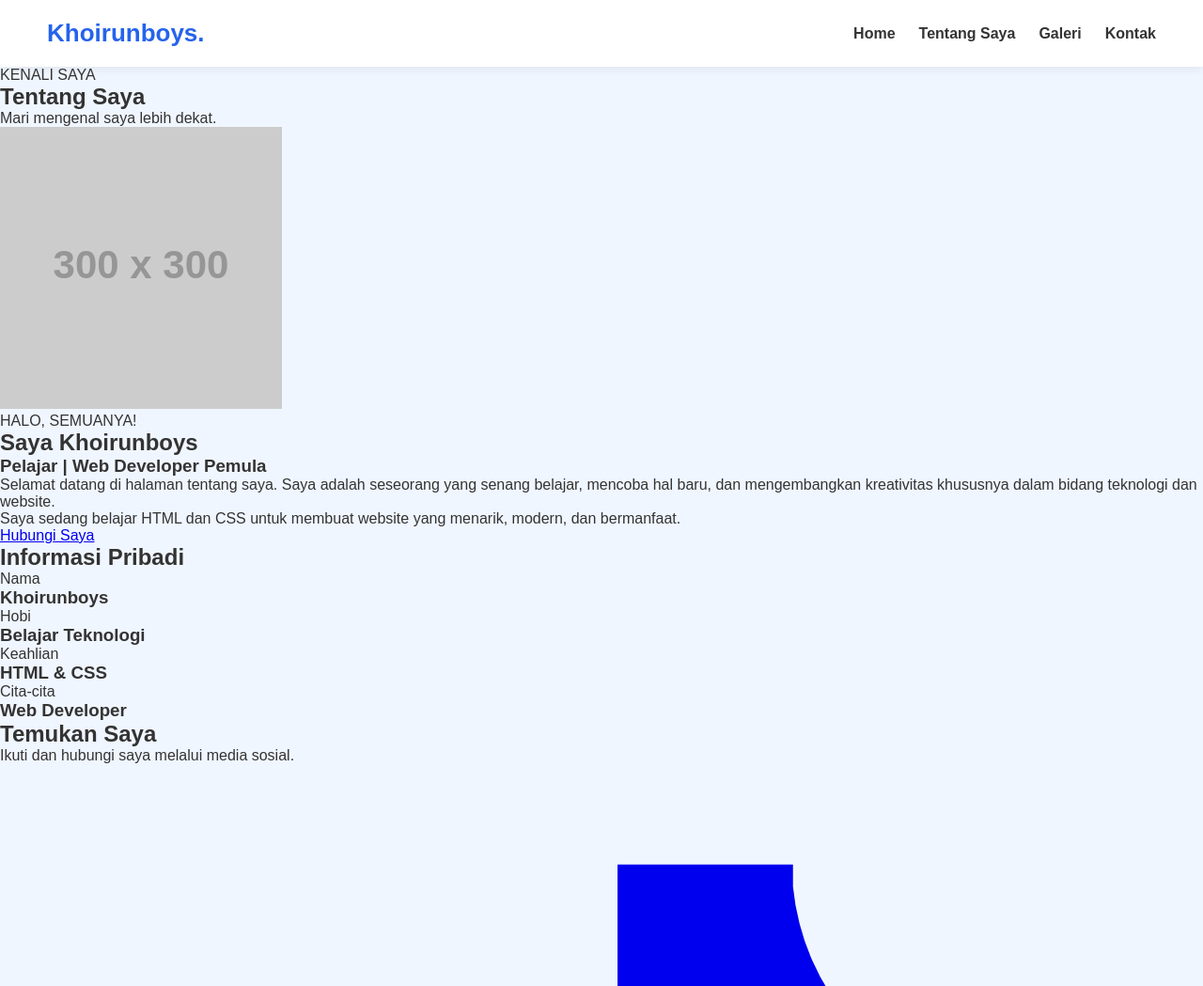
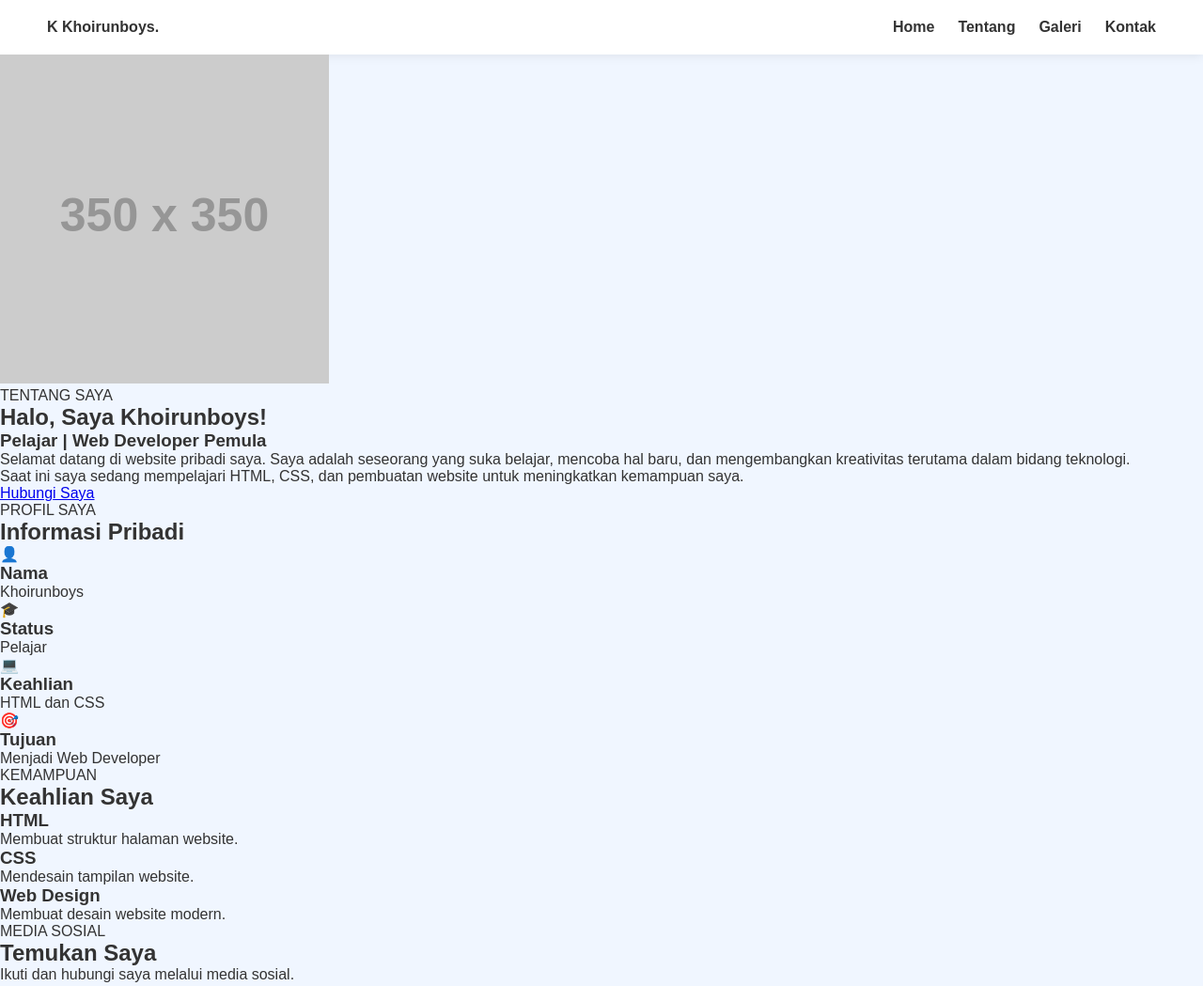
Before and after one commit to khoirunboys/khoirunboys.github.io, a plain HTML site: page tentang.html in a window 1280 px wide. Shown: the top 1049 px of the page at 94% size. Drawn offline with Linux system fonts and the light colour scheme; placeholder pictures from the web are drawn by us.

Commit message:
Update tentang.html

```diff
--- a/tentang.html
+++ b/tentang.html
@@ -4,150 +4,212 @@
 <head>
     <meta charset="UTF-8">
     <meta name="viewport" content="width=device-width, initial-scale=1.0">
-    <title>Tentang Saya - Khoirunboys</title>
+
+    <title>Tentang Saya | Khoirunboys</title>
+
     <link rel="stylesheet" href="style.css">
 </head>
+
 <body>
 
 <!-- NAVBAR -->
 <nav class="navbar">
-    <h2>Khoirunboys.</h2>
 
-    <div>
+    <a href="index.html" class="logo">
+        <span class="logo-icon">K</span>
+        <span>Khoirunboys<span class="blue">.</span></span>
+    </a>
+
+    <div class="nav-menu">
         <a href="index.html">Home</a>
-        <a href="tentang.html" class="active">Tentang Saya</a>
+        <a href="tentang.html" class="active">Tentang</a>
         <a href="galeri.html">Galeri</a>
         <a href="kontak.html">Kontak</a>
     </div>
+
 </nav>
 
-<!-- HALAMAN TENTANG -->
-<section class="about-page">
 
-    <div class="about-heading">
-        <span>KENALI SAYA</span>
-        <h1>Tentang Saya</h1>
-        <p>Mari mengenal saya lebih dekat.</p>
-    </div>
+<!-- HERO TENTANG -->
+<section class="about-hero">
 
-    <div class="profile-card">
+    <div class="about-content">
 
-        <!-- FOTO PROFIL -->
-        <div class="profile-image">
-            <img src="https://placehold.co/300x300/2563eb/ffffff?text=Foto+Saya"
-                 alt="Foto Profil Khoirunboys">
+        <div class="profile-photo">
+            <img
+            src="https://placehold.co/350x350/2563eb/ffffff?text=Foto+Saya"
+            alt="Foto Khoirunboys">
         </div>
 
-        <!-- INFORMASI PROFIL -->
-        <div class="profile-info">
+        <div class="about-text">
 
-            <span class="hello">HALO, SEMUANYA!</span>
+            <span class="label">TENTANG SAYA</span>
 
-            <h2>Saya Khoirunboys</h2>
+            <h1>Halo, Saya <span>Khoirunboys!</span></h1>
 
             <h3>Pelajar | Web Developer Pemula</h3>
 
             <p>
-                Selamat datang di halaman tentang saya.
-                Saya adalah seseorang yang senang belajar,
+                Selamat datang di website pribadi saya.
+                Saya adalah seseorang yang suka belajar,
                 mencoba hal baru, dan mengembangkan kreativitas
-                khususnya dalam bidang teknologi dan website.
+                terutama dalam bidang teknologi.
             </p>
 
             <p>
-                Saya sedang belajar HTML dan CSS untuk membuat
-                website yang menarik, modern, dan bermanfaat.
+                Saat ini saya sedang mempelajari HTML,
+                CSS, dan pembuatan website untuk meningkatkan
+                kemampuan saya.
             </p>
 
-            <a href="kontak.html" class="about-button">
+            <a href="kontak.html" class="btn-about">
                 Hubungi Saya
             </a>
 
         </div>
-    </div>
 
-    <!-- INFORMASI -->
-    <div class="info-section">
-
-        <h2>Informasi Pribadi</h2>
-
-        <div class="info-grid">
-
-            <div class="info-box">
-                <span>Nama</span>
-                <h3>Khoirunboys</h3>
-            </div>
-
-            <div class="info-box">
-                <span>Hobi</span>
-                <h3>Belajar Teknologi</h3>
-            </div>
-
-            <div class="info-box">
-                <span>Keahlian</span>
-                <h3>HTML & CSS</h3>
-            </div>
-
-            <div class="info-box">
-                <span>Cita-cita</span>
-                <h3>Web Developer</h3>
-            </div>
-
-        </div>
-    </div>
-
-    <!-- SOSIAL MEDIA -->
-    <div class="social-section">
-
-        <h2>Temukan Saya</h2>
-        <p>Ikuti dan hubungi saya melalui media sosial.</p>
-
-        <div class="social-links">
-
-            <!-- TIKTOK -->
-            <a href="https://www.tiktok.com/@USERNAME"
-               target="_blank" class="social-item tiktok">
-
-                <svg viewBox="0 0 24 24" aria-hidden="true">
-                    <path fill="currentColor"
-                    d="M19.59 6.69a4.83 4.83 0 0 1-3.77-4.25V2h-3.5v13.67a2.9 2.9 0 0 1-2.9 2.9 2.9 2.9 0 1 1 2.9-2.9c0-.24-.02-.48-.06-.71V11.4a6.5 6.5 0 1 0 3.56 5.8V10.3a8.2 8.2 0 0 0 4.77 1.52V8.3a4.85 4.85 0 0 1-1-.1z"/>
-                </svg>
-
-                <span>TikTok</span>
-            </a>
-
-            <!-- INSTAGRAM -->
-            <a href="https://www.instagram.com/USERNAME"
-               target="_blank" class="social-item instagram">
-
-                <svg viewBox="0 0 24 24" aria-hidden="true">
-                    <path fill="currentColor"
-                    d="M7 2C4.24 2 2 4.24 2 7v10c0 2.76 2.24 5 5 5h10c2.76 0 5-2.24 5-5V7c0-2.76-2.24-5-5-5H7zm0 2h10c1.66 0 3 1.34 3 3v10c0 1.66-1.34 3-3 3H7c-1.66 0-3-1.34-3-3V7c0-1.66 1.34-3 3-3zm10.5 1.5a1.25 1.25 0 1 0 0 2.5 1.25 1.25 0 0 0 0-2.5zM12 7a5 5 0 1 0 0 10 5 5 0 0 0 0-10zm0 2a3 3 0 1 1 0 6 3 3 0 0 1 0-6z"/>
-                </svg>
-
-                <span>Instagram</span>
-            </a>
-
-            <!-- WHATSAPP -->
-            <a href="https://wa.me/62NOMORANDA"
-               target="_blank" class="social-item whatsapp">
-
-                <svg viewBox="0 0 24 24" aria-hidden="true">
-                    <path fill="currentColor"
-                    d="M12 2a9.9 9.9 0 0 0-8.48 15.02L2 22l5.12-1.34A10 10 0 1 0 12 2zm0 18a8 8 0 0 1-4.08-1.12l-.29-.17-3.04.8.81-2.96-.19-.3A8 8 0 1 1 12 20zm4.4-5.98c-.24-.12-1.43-.71-1.65-.79-.22-.08-.38-.12-.54.12-.16.24-.62.79-.76.95-.14.16-.28.18-.52.06-.24-.12-1.02-.38-1.95-1.2-.72-.64-1.2-1.43-1.34-1.67-.14-.24-.02-.37.1-.49.11-.11.24-.28.36-.42.12-.14.16-.24.24-.4.08-.16.04-.3-.02-.42-.06-.12-.54-1.3-.74-1.78-.2-.47-.4-.4-.54-.41h-.46c-.16 0-.42.06-.64.3-.22.24-.84.82-.84 2s.86 2.3.98 2.46c.12.16 1.69 2.58 4.1 3.62.57.25 1.02.4 1.37.51.57.18 1.08.16 1.49.1.45-.07 1.43-.59 1.63-1.16.2-.57.2-1.06.14-1.16-.06-.1-.22-.16-.46-.28z"/>
-                </svg>
-
-                <span>WhatsApp</span>
-            </a>
-
-        </div>
     </div>
 
 </section>
 
+
+<!-- BIODATA -->
+<section class="biodata">
+
+    <div class="section-title">
+        <span>PROFIL SAYA</span>
+        <h2>Informasi Pribadi</h2>
+    </div>
+
+    <div class="biodata-grid">
+
+        <div class="biodata-card">
+            <div class="card-icon">👤</div>
+            <h3>Nama</h3>
+            <p>Khoirunboys</p>
+        </div>
+
+        <div class="biodata-card">
+            <div class="card-icon">🎓</div>
+            <h3>Status</h3>
+            <p>Pelajar</p>
+        </div>
+
+        <div class="biodata-card">
+            <div class="card-icon">💻</div>
+            <h3>Keahlian</h3>
+            <p>HTML dan CSS</p>
+        </div>
+
+        <div class="biodata-card">
+            <div class="card-icon">🎯</div>
+            <h3>Tujuan</h3>
+            <p>Menjadi Web Developer</p>
+        </div>
+
+    </div>
+
+</section>
+
+
+<!-- KEAHLIAN -->
+<section class="skills">
+
+    <div class="section-title">
+        <span>KEMAMPUAN</span>
+        <h2>Keahlian Saya</h2>
+    </div>
+
+    <div class="skill-list">
+
+        <div class="skill-card">
+            <h3>HTML</h3>
+            <p>Membuat struktur halaman website.</p>
+        </div>
+
+        <div class="skill-card">
+            <h3>CSS</h3>
+            <p>Mendesain tampilan website.</p>
+        </div>
+
+        <div class="skill-card">
+            <h3>Web Design</h3>
+            <p>Membuat desain website modern.</p>
+        </div>
+
+    </div>
+
+</section>
+
+
+<!-- MEDIA SOSIAL -->
+<section class="social">
+
+    <div class="section-title">
+        <span>MEDIA SOSIAL</span>
+        <h2>Temukan Saya</h2>
+        <p>Ikuti dan hubungi saya melalui media sosial.</p>
+    </div>
+
+    <div class="social-container">
+
+        <!-- TIKTOK -->
+        <a href="https://www.tiktok.com/@USERNAME"
+           target="_blank"
+           class="social-card tiktok">
+
+            <svg viewBox="0 0 24 24">
+                <path fill="currentColor"
+                d="M19.59 6.69a4.83 4.83 0 0 1-3.77-4.25V2h-3.5v13.67a2.9 2.9 0 1 1-2.9-2.9c.23 0 .47.03.7.08v-3.57a6.5 6.5 0 1 0 5.7 6.45V10.3a8.2 8.2 0 0 0 4.77 1.52V8.3a4.85 4.85 0 0 1-1-.1z"/>
+            </svg>
+
+            <h3>TikTok</h3>
+            <p>Ikuti TikTok saya</p>
+
+        </a>
+
+
+        <!-- INSTAGRAM -->
+        <a href="https://www.instagram.com/USERNAME"
+           target="_blank"
+           class="social-card instagram">
+
+            <svg viewBox="0 0 24 24">
+                <path fill="currentColor"
+                d="M7 2h10a5 5 0 0 1 5 5v10a5 5 0 0 1-5 5H7a5 5 0 0 1-5-5V7a5 5 0 0 1 5-5zm0 2a3 3 0 0 0-3 3v10a3 3 0 0 0 3 3h10a3 3 0 0 0 3-3V7a3 3 0 0 0-3-3H7zm5 3a5 5 0 1 1 0 10 5 5 0 0 1 0-10zm0 2a3 3 0 1 0 0 6 3 3 0 0 0 0-6zm5.5-3a1.5 1.5 0 1 1 0 3 1.5 1.5 0 0 1 0-3z"/>
+            </svg>
+
+            <h3>Instagram</h3>
+            <p>Ikuti Instagram saya</p>
+
+        </a>
+
+
+        <!-- WHATSAPP -->
+        <a href="https://wa.me/62NOMORANDA"
+           target="_blank"
+           class="social-card whatsapp">
+
+            <svg viewBox="0 0 24 24">
+                <path fill="currentColor"
+                d="M12 2a10 10 0 0 0-8.66 15L2 22l5.17-1.31A10 10 0 1 0 12 2zm0 18a8 8 0 0 1-4.08-1.12l-.3-.17-3.04.8.82-2.96-.2-.3A8 8 0 1 1 12 20zm4.4-5.98c-.24-.12-1.43-.71-1.65-.79-.22-.08-.38-.12-.54.12-.16.24-.62.79-.76.95-.14.16-.28.18-.52.06-.24-.12-1.02-.38-1.95-1.2-.72-.64-1.2-1.43-1.34-1.67-.14-.24-.02-.37.1-.49.11-.11.24-.28.36-.42.12-.14.16-.24.24-.4.08-.16.04-.3-.02-.42-.06-.12-.54-1.3-.74-1.78-.2-.47-.4-.4-.54-.41h-.46c-.16 0-.42.06-.64.3-.22.24-.84.82-.84 2s.86 2.3.98 2.46c.12.16 1.69 2.58 4.1 3.62.57.25 1.02.4 1.37.51.57.18 1.08.16 1.49.1.45-.07 1.43-.59 1.63-1.16.2-.57.2-1.06.14-1.16-.06-.1-.22-.16-.46-.28z"/>
+            </svg>
+
+            <h3>WhatsApp</h3>
+            <p>Hubungi WhatsApp saya</p>
+
+        </a>
+
+    </div>
+
+</section>
+
+
 <!-- FOOTER -->
-<footer>
-    <p>© 2026 Khoirunboys. Semua Hak Dilindungi.</p>
+<footer class="footer">
+    <h2>Khoirunboys.</h2>
+    <p>Terima kasih sudah mengunjungi website saya.</p>
+    <p>© 2026 Khoirunboys. All Rights Reserved.</p>
 </footer>
 
 </body>
```
